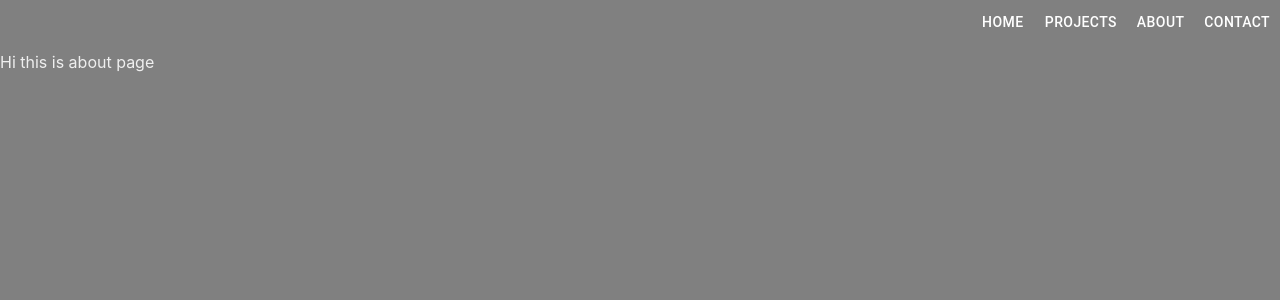
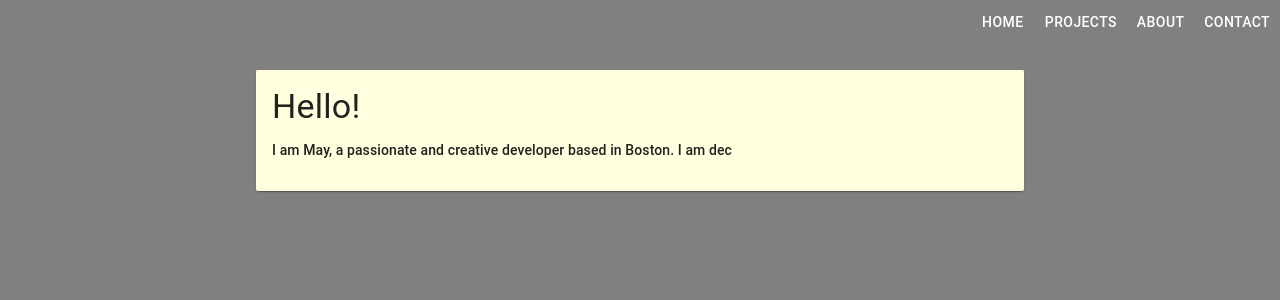
Before and after one commit to MayKhine/portfolio, a React (Vite) app: page /About in a window 1280 px wide. Shown: the top 300 px of the page. Built offline with nearby package versions, Linux system fonts and the light colour scheme.

Commit message:
project page update

```diff
--- a/src/pages/About.tsx
+++ b/src/pages/About.tsx
@@ -1,13 +1,49 @@
 import { motion } from "framer-motion";
+import Box from "@mui/material/Box";
+import Typography from "@mui/material/Typography";
+import Card from "@mui/material/Card";
+import CardContent from "@mui/material/CardContent";
 
 export const About = () => {
   return (
     <motion.div
       initial={{ opacity: 0, x: "50vw" }}
       animate={{ opacity: 1, x: 0 }}
-      transition={{ duration: 1 }}
+      transition={{ duration: 0.7 }}
     >
-      <div>Hi this is about page</div>
+      <Box
+        sx={{
+          backgroundColor: "pink",
+          marginLeft: "20%",
+          marginRight: "20%",
+          marginTop: "20px",
+        }}
+      >
+        <Card
+          sx={{
+            display: "flex",
+            flexDirection: "row",
+            flexWrap: "wrap",
+            justifyContent: "center",
+          }}
+        >
+          <CardContent
+            sx={{
+              backgroundColor: "lightyellow",
+              flex: "1",
+              minWidth: "300px",
+            }}
+          >
+            <Typography variant="h4" gutterBottom>
+              Hello!
+            </Typography>
+            <Typography variant="subtitle2" gutterBottom>
+              I am May, a passionate and creative developer based in Boston. I
+              am dec{" "}
+            </Typography>
+          </CardContent>
+        </Card>
+      </Box>
     </motion.div>
   );
 };
--- a/src/pages/Contact.tsx
+++ b/src/pages/Contact.tsx
@@ -2,8 +2,6 @@ import { motion } from "framer-motion";
 import Box from "@mui/material/Box";
 import Typography from "@mui/material/Typography";
 import Card from "@mui/material/Card";
-import Button from "@mui/material/Button";
-import CardMedia from "@mui/material/CardMedia";
 import CardContent from "@mui/material/CardContent";
 import Link from "@mui/material/Link";
 
@@ -14,9 +12,16 @@ export const Contact = () => {
     <motion.div
       initial={{ opacity: 0, x: "50vw" }}
       animate={{ opacity: 1, x: 0 }}
-      transition={{ duration: 1 }}
+      transition={{ duration: 0.7 }}
     >
-      <Box sx={{ backgroundColor: "pink", margin: "20px" }}>
+      <Box
+        sx={{
+          backgroundColor: "pink",
+          marginLeft: "20%",
+          marginRight: "20%",
+          marginTop: "20px",
+        }}
+      >
         <Card
           sx={{
             display: "flex",
@@ -36,9 +41,12 @@ export const Contact = () => {
               Let's Chat!
             </Typography>
             <Typography variant="subtitle2" gutterBottom>
+              Thanks for visiting{" "}
+            </Typography>
+            <Typography variant="subtitle2" gutterBottom>
               Email: maykhine.mmk@gmail.com
             </Typography>
-            <div>
+            <div style={{ display: "flex", gap: "10px" }}>
               <Link
                 href="https://github.com/MayKhine"
                 underline="none"
@@ -46,7 +54,7 @@ export const Contact = () => {
                 target="_blank"
                 rel="noopener noreferrer "
               >
-                <GitHubIcon></GitHubIcon>
+                <GitHubIcon sx={{ width: "30px", height: "30px" }}></GitHubIcon>
               </Link>
               <Link
                 href="https://www.linkedin.com/in/maykhine/"
@@ -55,7 +63,9 @@ export const Contact = () => {
                 target="_blank"
                 rel="noopener noreferrer "
               >
-                <LinkedInIcon></LinkedInIcon>
+                <LinkedInIcon
+                  sx={{ width: "30px", height: "30px" }}
+                ></LinkedInIcon>
               </Link>
             </div>
           </CardContent>
@@ -64,9 +74,3 @@ export const Contact = () => {
     </motion.div>
   );
 };
-
-const ButtonStyle = {
-  color: "black",
-  padding: "10px",
-  borderRadius: "8px",
-};
--- a/src/pages/Home.tsx
+++ b/src/pages/Home.tsx
@@ -20,7 +20,7 @@ export const Home = () => {
     <motion.div
       initial={{ opacity: 0, x: "50vw" }}
       animate={{ opacity: 1, x: 0 }}
-      transition={{ duration: 1 }}
+      transition={{ duration: 0.7 }}
       exit={{ opacity: 0 }}
     >
       <Box sx={{ backgroundColor: "pink", margin: "20px" }}>
--- a/src/pages/Project.tsx
+++ b/src/pages/Project.tsx
@@ -32,13 +32,11 @@ export const Project = () => {
       <motion.div
         initial={{ opacity: 0, x: "50vw" }}
         animate={{ opacity: 1, x: 0 }}
-        transition={{ duration: 1 }}
+        transition={{ duration: 0.7 }}
       >
         <Box>
           {images && (
-            <Card
-              sx={{ backgroundColor: "white", height: "calc(100vh - 50px)" }}
-            >
+            <Card sx={{ backgroundColor: "white" }}>
               <CardMedia>
                 <div
                   style={{
@@ -94,6 +92,7 @@ export const Project = () => {
                   justifyContent: "center",
                   margin: "10%",
                   marginTop: "250px",
+                  marginBottom: "10px",
                 }}
               >
                 <div
--- a/src/pages/Projects.tsx
+++ b/src/pages/Projects.tsx
@@ -16,7 +16,7 @@ export const Projects = () => {
       <motion.div
         initial={{ opacity: 0, x: "50vw" }}
         animate={{ opacity: 1, x: 0 }}
-        transition={{ duration: 1 }}
+        transition={{ duration: 0.7 }}
       >
         <Box sx={{ margin: "20px" }}>
           <Grid
@@ -28,7 +28,7 @@ export const Projects = () => {
             <Grid item>
               <motion.div
                 whileHover={{ scale: 1.1 }}
-                transition={{ type: "spring", bounce: 0.6, duration: 0.8 }}
+                transition={{ type: "spring", bounce: 0.6, duration: 0.5 }}
               >
                 <Card
                   sx={cardStyle}
@@ -39,7 +39,7 @@ export const Projects = () => {
                   <AspectRatio
                     objectFit="contain"
                     ratio="4/3"
-                    sx={{ height: "380px" }}
+                    // sx={{ height: "150px" }}
                   >
                     <img
                       style={imgStyle}
@@ -47,7 +47,7 @@ export const Projects = () => {
                       alt="Cape Cod Sharing Project"
                     />
                   </AspectRatio>
-                  <CardContent>
+                  <CardContent sx={{ padding: "10px" }}>
                     <Typography gutterBottom variant="h5" component="div">
                       Cape House Sharing
                     </Typography>
@@ -73,7 +73,7 @@ export const Projects = () => {
                   <AspectRatio
                     objectFit="contain"
                     ratio="4/3"
-                    sx={{ height: "380px" }}
+                    // sx={{ height: "150px" }}
                   >
                     <img
                       style={imgStyle}
@@ -81,7 +81,7 @@ export const Projects = () => {
                       alt="Todo App Project"
                     />
                   </AspectRatio>
-                  <CardContent>
+                  <CardContent sx={{ padding: "10px" }}>
                     <Typography gutterBottom variant="h5" component="div">
                       Todo App
                     </Typography>
@@ -107,7 +107,7 @@ export const Projects = () => {
                   <AspectRatio
                     objectFit="contain"
                     ratio="4/3"
-                    sx={{ height: "380px" }}
+                    // sx={{ height: "150px" }}
                   >
                     <img
                       style={imgStyle}
@@ -115,7 +115,7 @@ export const Projects = () => {
                       alt="Restaurant Page"
                     />
                   </AspectRatio>
-                  <CardContent>
+                  <CardContent sx={{ padding: "10px" }}>
                     <Typography gutterBottom variant="h5" component="div">
                       Bagan Restaurant
                     </Typography>
@@ -134,8 +134,8 @@ export const Projects = () => {
 };
 
 const cardStyle = {
-  width: "500px",
-  height: "500px",
+  width: "400px",
+  height: "400px",
   backgroundColor: "white",
 };
 
```
